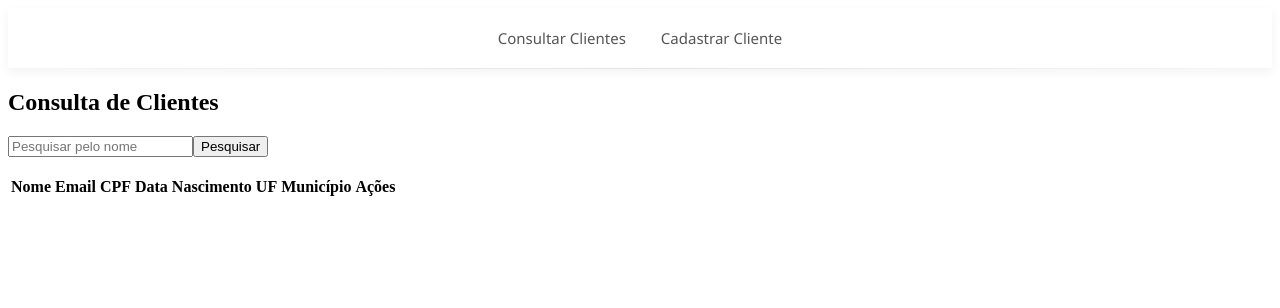
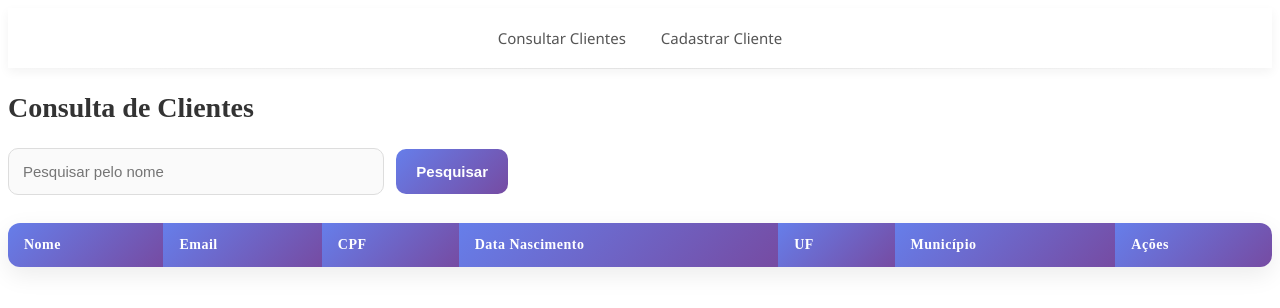
Before and after one commit to felipefaraujo14-hue/crud_pessoas, an Angular app: page /consulta in a window 1280 px wide. Shown: the top 308 px of the page. Built offline with nearby package versions, Linux system fonts and the light colour scheme.

Commit message:
criado um css para consulta.html

```diff
--- a/src/app/pessoas/consulta/consulta.css
+++ b/src/app/pessoas/consulta/consulta.css
@@ -0,0 +1,148 @@
+/* Título da tela */
+h2 {
+    color: #333;
+    font-size: 28px;
+    font-weight: 700;
+    margin-bottom: 24px;
+  }
+
+  /* Área de pesquisa */
+  .pesquisa {
+    display: flex;
+    gap: 12px;
+    align-items: center;
+    max-width: 500px;
+  }
+
+  .pesquisa input {
+    flex: 1;
+    height: 45px;
+    border: 1px solid #ddd;
+    border-radius: 10px;
+    padding: 0 14px;
+    font-size: 15px;
+    background: #fafafa;
+    outline: none;
+    transition: border-color .3s, box-shadow .3s, background .3s;
+  }
+
+  .pesquisa input:focus {
+    background: #fff;
+    border-color: #667eea;
+    box-shadow: 0 0 0 3px rgba(102, 126, 234, 0.20);
+  }
+
+  .pesquisa button {
+    height: 45px;
+    padding: 0 20px;
+    border: none;
+    border-radius: 10px;
+    background: linear-gradient(135deg, #667eea, #764ba2);
+    color: white;
+    font-size: 15px;
+    font-weight: 600;
+    cursor: pointer;
+    transition: transform .2s, box-shadow .2s;
+  }
+
+  .pesquisa button:hover {
+    transform: translateY(-2px);
+    box-shadow: 0 6px 15px rgba(102, 126, 234, 0.35);
+  }
+
+  .pesquisa button:active {
+    transform: scale(.98);
+  }
+
+  /* Tabela de dados */
+  table {
+    width: 100%;
+    border-collapse: separate;
+    border-spacing: 0;
+    background: #ffffff;
+    border-radius: 12px;
+    overflow: hidden;
+    box-shadow: 0 8px 25px rgba(0, 0, 0, 0.08);
+    margin-top: 10px;
+  }
+
+  /* Cabeçalho */
+  th {
+    background: linear-gradient(135deg, #667eea, #764ba2);
+    color: #ffffff;
+    font-size: 14px;
+    font-weight: 600;
+    text-align: left;
+    padding: 14px 16px;
+    letter-spacing: 0.5px;
+  }
+
+  /* Linhas e Células */
+  td {
+    padding: 14px 16px;
+    font-size: 14px;
+    color: #444;
+    border-bottom: 1px solid #f0f0f0;
+  }
+
+  /* Efeito ao passar o mouse na linha */
+  tbody tr:hover {
+    background-color: #f8f9ff;
+  }
+
+  /* Remove a borda da última linha */
+  tbody tr:last-child td {
+    border-bottom: none;
+  }
+
+  /* Coluna de ações e botões de Editar/Excluir */
+  td:last-child {
+    display: flex;
+    gap: 8px;
+    white-space: nowrap;
+  }
+
+  td button {
+    padding: 6px 12px;
+    font-size: 13px;
+    font-weight: 600;
+    border-radius: 6px;
+    border: none;
+    cursor: pointer;
+    transition: opacity .2s, transform .2s;
+  }
+
+  /* Botão Editar */
+  td button:first-child {
+    background-color: #e2e8ff;
+    color: #4c6fff;
+  }
+
+  td button:first-child:hover {
+    background-color: #d0dcff;
+    transform: translateY(-1px);
+  }
+
+  /* Botão Excluir */
+  td button:last-child {
+    background-color: #ffe5e5;
+    color: #e53e3e;
+  }
+
+  td button:last-child:hover {
+    background-color: #ffd1d1;
+    transform: translateY(-1px);
+  }
+
+  /* Ajustes de responsividade */
+  @media (max-width: 768px) {
+    .pesquisa {
+      max-width: 100%;
+    }
+
+    table {
+      display: block;
+      overflow-x: auto;
+      white-space: nowrap;
+    }
+  }
```
